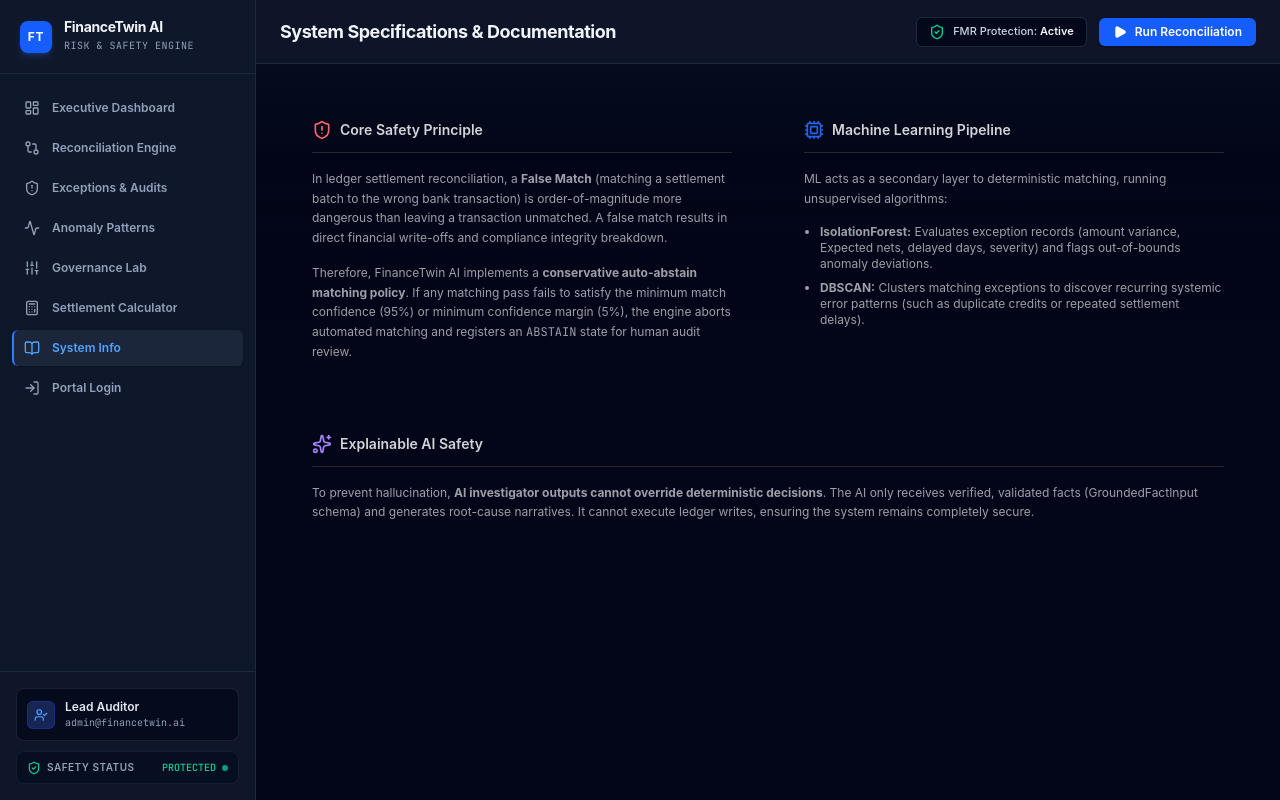
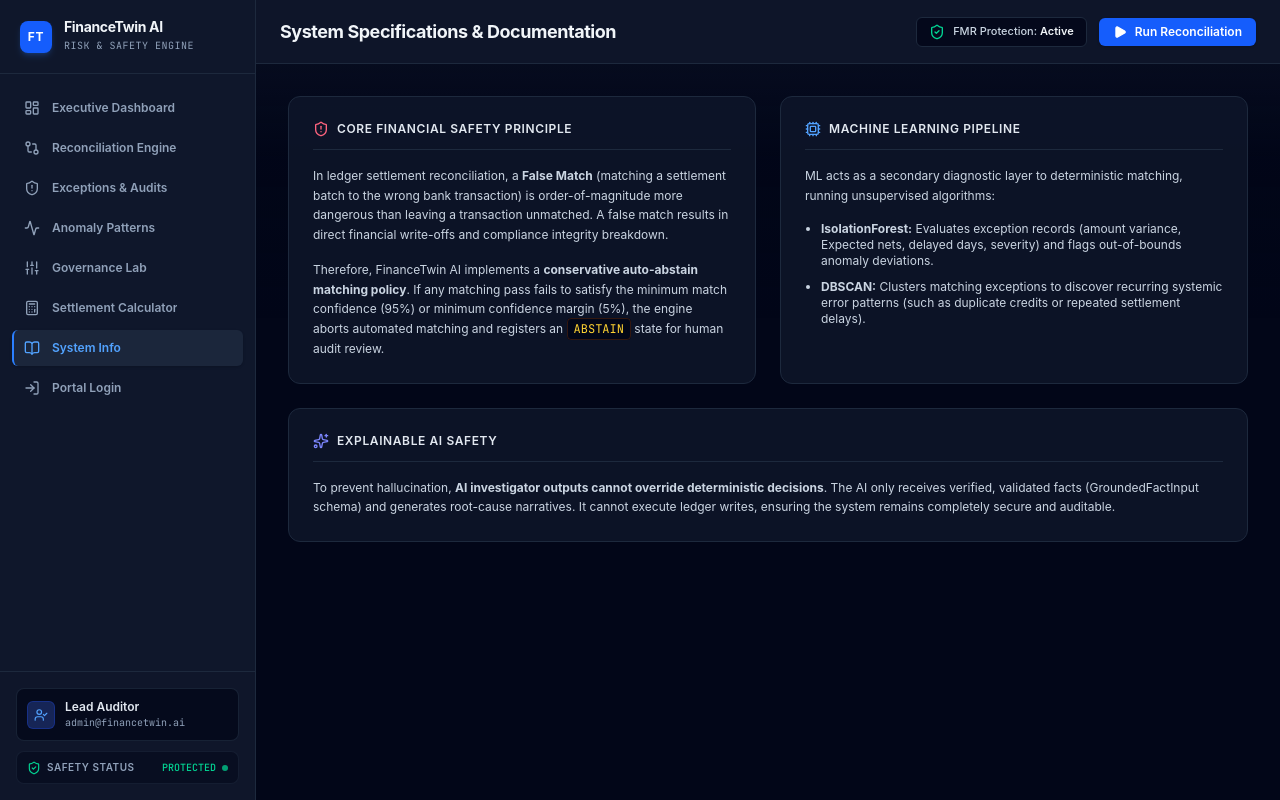
Before and after one commit to rakeshtunasahu/Financetwin-AI, a React (Vite) app in the folder frontend/: page /about in a window 1280 px wide. Built offline with nearby package versions, Linux system fonts and the light colour scheme; no server answers.

Commit message:
feat(ui): update About documentation page with slate navy theme

```diff
--- a/frontend/src/pages/About.tsx
+++ b/frontend/src/pages/About.tsx
@@ -5,33 +5,33 @@ import { ShieldAlert, Cpu, Sparkles } from 'lucide-react';
 export default function About() {
   return (
     <PageContainer title="System Specifications & Documentation">
-      <div className="grid grid-cols-1 md:grid-cols-2 gap-6">
-        <div className="glass-panel p-6 space-y-4">
-          <div className="flex items-center gap-2 pb-3 border-b border-zinc-800">
-            <ShieldAlert className="w-5 h-5 text-red-400" />
-            <h3 className="text-sm font-semibold text-zinc-300 font-sans">Core Safety Principle</h3>
+      <div className="grid grid-cols-1 md:grid-cols-2 gap-6 font-sans">
+        <div className="p-5 sm:p-6 bg-slate-900/80 border border-slate-800 rounded-xl space-y-4">
+          <div className="flex items-center gap-2 pb-3 border-b border-slate-800">
+            <ShieldAlert className="w-4 h-4 text-rose-400" />
+            <h3 className="text-xs font-semibold text-slate-200 uppercase tracking-wider">Core Financial Safety Principle</h3>
           </div>
-          <p className="text-xs text-zinc-400 leading-relaxed font-sans">
+          <p className="text-xs text-slate-300 leading-relaxed">
             In ledger settlement reconciliation, a <strong>False Match</strong> (matching a settlement batch to the wrong bank transaction)
             is order-of-magnitude more dangerous than leaving a transaction unmatched. A false match results in direct financial write-offs
             and compliance integrity breakdown.
           </p>
-          <p className="text-xs text-zinc-400 leading-relaxed font-sans">
+          <p className="text-xs text-slate-300 leading-relaxed">
             Therefore, FinanceTwin AI implements a <strong>conservative auto-abstain matching policy</strong>. If any matching pass fails
             to satisfy the minimum match confidence (95%) or minimum confidence margin (5%), the engine aborts automated matching
-            and registers an <code>ABSTAIN</code> state for human audit review.
+            and registers an <code className="bg-slate-950 px-1.5 py-0.5 rounded text-amber-300 border border-amber-900/40">ABSTAIN</code> state for human audit review.
           </p>
         </div>
 
-        <div className="glass-panel p-6 space-y-4">
-          <div className="flex items-center gap-2 pb-3 border-b border-zinc-800">
-            <Cpu className="w-5 h-5 text-brand-500" />
-            <h3 className="text-sm font-semibold text-zinc-300 font-sans">Machine Learning Pipeline</h3>
+        <div className="p-5 sm:p-6 bg-slate-900/80 border border-slate-800 rounded-xl space-y-4">
+          <div className="flex items-center gap-2 pb-3 border-b border-slate-800">
+            <Cpu className="w-4 h-4 text-blue-400" />
+            <h3 className="text-xs font-semibold text-slate-200 uppercase tracking-wider">Machine Learning Pipeline</h3>
           </div>
-          <p className="text-xs text-zinc-400 leading-relaxed font-sans">
-            ML acts as a secondary layer to deterministic matching, running unsupervised algorithms:
+          <p className="text-xs text-slate-300 leading-relaxed">
+            ML acts as a secondary diagnostic layer to deterministic matching, running unsupervised algorithms:
           </p>
-          <ul className="text-xs text-zinc-400 space-y-2 list-disc pl-4">
+          <ul className="text-xs text-slate-300 space-y-2.5 list-disc pl-4">
             <li>
               <strong>IsolationForest:</strong> Evaluates exception records (amount variance, Expected nets, delayed days, severity) and flags out-of-bounds anomaly deviations.
             </li>
@@ -42,15 +42,15 @@ export default function About() {
         </div>
       </div>
 
-      <div className="glass-panel p-6 space-y-4">
-        <div className="flex items-center gap-2 pb-3 border-b border-zinc-800">
-          <Sparkles className="w-5 h-5 text-violet-400" />
-          <h3 className="text-sm font-semibold text-zinc-300 font-sans">Explainable AI Safety</h3>
+      <div className="p-5 sm:p-6 bg-slate-900/80 border border-slate-800 rounded-xl space-y-4 font-sans mt-6">
+        <div className="flex items-center gap-2 pb-3 border-b border-slate-800">
+          <Sparkles className="w-4 h-4 text-indigo-400" />
+          <h3 className="text-xs font-semibold text-slate-200 uppercase tracking-wider">Explainable AI Safety</h3>
         </div>
-        <p className="text-xs text-zinc-400 leading-relaxed font-sans">
+        <p className="text-xs text-slate-300 leading-relaxed">
           To prevent hallucination, <strong>AI investigator outputs cannot override deterministic decisions</strong>.
           The AI only receives verified, validated facts (GroundedFactInput schema) and generates root-cause narratives.
-          It cannot execute ledger writes, ensuring the system remains completely secure.
+          It cannot execute ledger writes, ensuring the system remains completely secure and auditable.
         </p>
       </div>
     </PageContainer>
```
